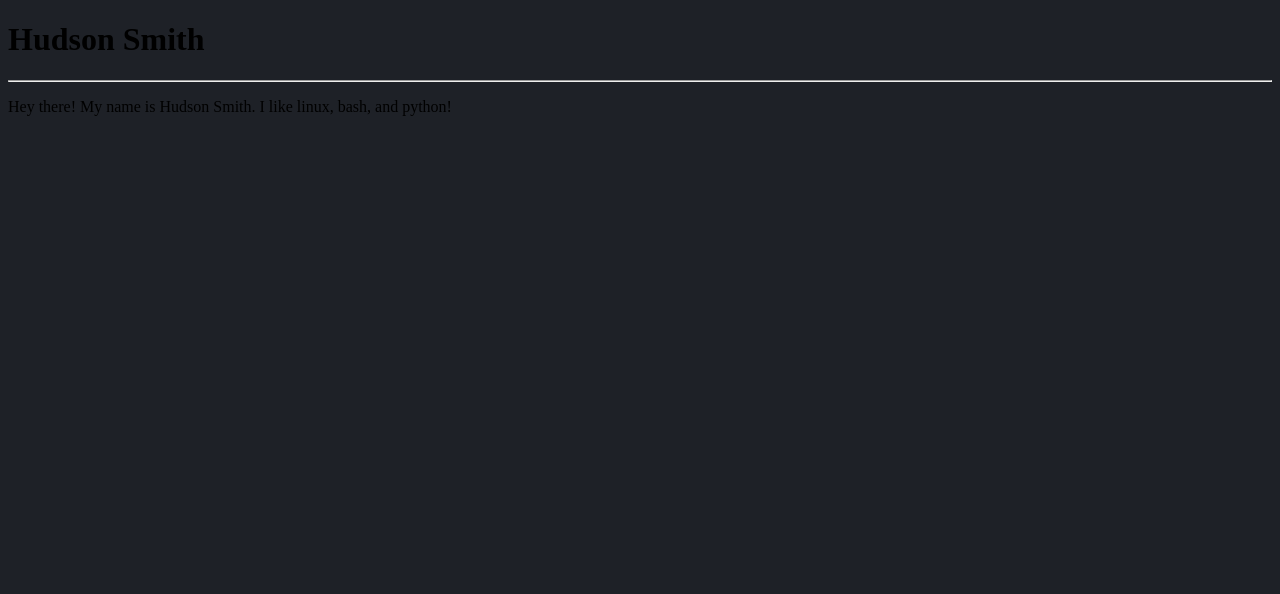
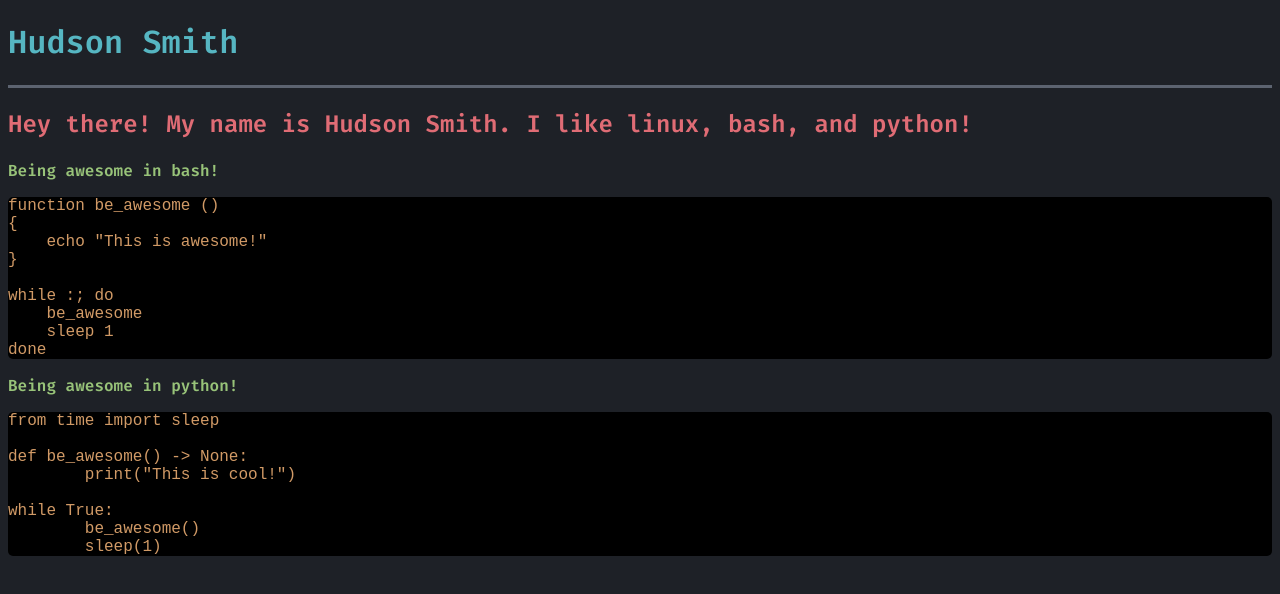
Before and after one commit to hudsonsmith/Website, an Eleventy site: page src/index.md in a window 1280 px wide. Built offline with nearby package versions, Linux system fonts and the light colour scheme; Eleventy itself is replaced by a stand-in of ours; code samples lack their colours; files that its build step writes are made by us from their sources.

Commit message:
Adding styles.

````diff
--- a/src/_includes/base.njk
+++ b/src/_includes/base.njk
@@ -4,6 +4,9 @@ title: Hudson Smith
 <!DOCTYPE html>
 <html lang="en-us">
 	<head>
+		<link rel="preconnect" href="https://fonts.googleapis.com">
+		<link rel="preconnect" href="https://fonts.gstatic.com" crossorigin>
+		<link href="https://fonts.googleapis.com/css2?family=Fira+Code:wght@600&display=swap" rel="stylesheet">
 		<link rel="stylesheet" href="/assets/style.css"/>
 		<title>{{ title }}</title>
 	</head>
--- a/src/assets/style.css
+++ b/src/assets/style.css
@@ -1,3 +1,39 @@
+:root {
+  --background-color: #1e2127;
+  --h1-color: #56b6c2;
+  --p-color: #98c379;
+  --h2-color: #e06c75;
+  --hr-color: #5c6370;
+  --pre-bg-color: #000000;
+  --pre-color: #d19a66;
+}
+
 html {
-  background-color: #1e2127;
+  background-color: var(--background-color);
+  font-family: "Fira Code", "Monospace";
 }
+
+h1 {
+  color: var(--h1-color);
+}
+
+h2 {
+  color: var(--h2-color);
+}
+
+p {
+  color: var(--p-color);
+}
+
+hr {
+  height: 3px;
+  border: 0;
+  background-color: var(--hr-color);
+}
+
+pre {
+  background-color: var(--pre-bg-color);
+  color: var(--pre-color);
+  font-size: 16px;
+  border-radius: 5px;
+}
--- a/src/index.md
+++ b/src/index.md
@@ -3,4 +3,31 @@ layout: base.njk
 ---
 # Hudson Smith
 ---
-Hey there! My name is Hudson Smith. I like linux, bash, and python!
+## Hey there! My name is Hudson Smith. I like linux, bash, and python!
+
+Being awesome in bash!
+
+```bash
+function be_awesome ()
+{
+    echo "This is awesome!"
+}
+
+while :; do
+    be_awesome
+    sleep 1
+done
+```
+
+Being awesome in python!
+
+```python
+from time import sleep
+
+def be_awesome() -> None:
+	print("This is cool!")
+
+while True:
+	be_awesome()
+	sleep(1)
+```
````
Also changed, not shown: src/readme2.md (deleted), 2 other files.
